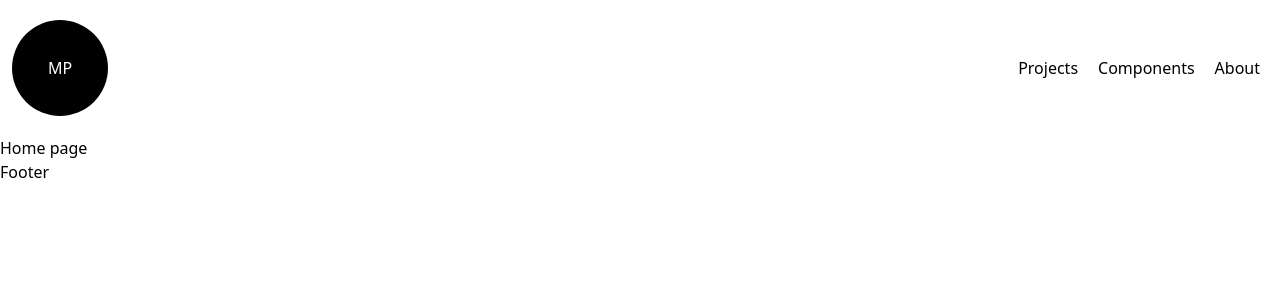
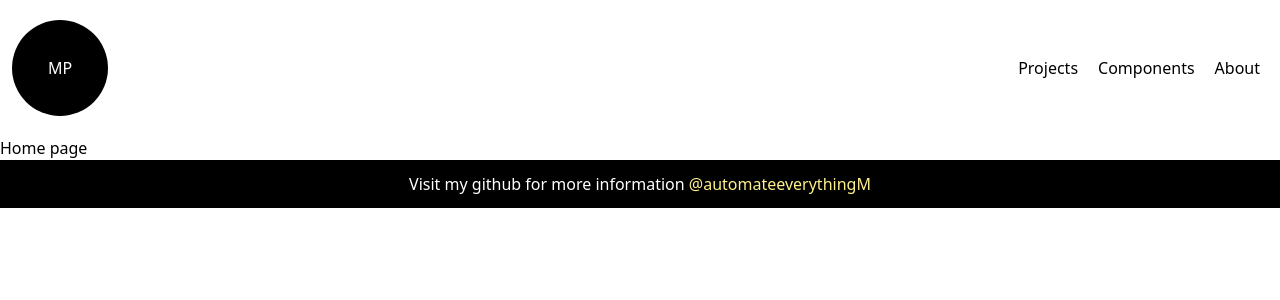
Before and after one commit to automateeverythingM/super-portfolio, a Next.js app: page / in a window 1280 px wide. Shown: the top 300 px of the page. Built offline with nearby package versions, Linux system fonts and the light colour scheme.

Commit message:
basic footer for layout

```diff
--- a/src/components/footer/footer.tsx
+++ b/src/components/footer/footer.tsx
@@ -1,5 +1,12 @@
-interface IFooterProps {}
+interface IFooterProps { }
 
-export const Footer = ({}: IFooterProps) => {
-  return <div>Footer</div>;
+export const Footer = ({ }: IFooterProps) => {
+    return (
+        <footer className="bg-black text-white text-center py-3">
+            Visit my github for more information{" "}
+            <a className="text-yellow-200 hover:text-yellow-300" href="https://github.com/automateeverythingM" rel="noopener noreferrer" target="_blank">
+                @automateeverythingM
+            </a>
+        </footer>
+    );
 };
```
